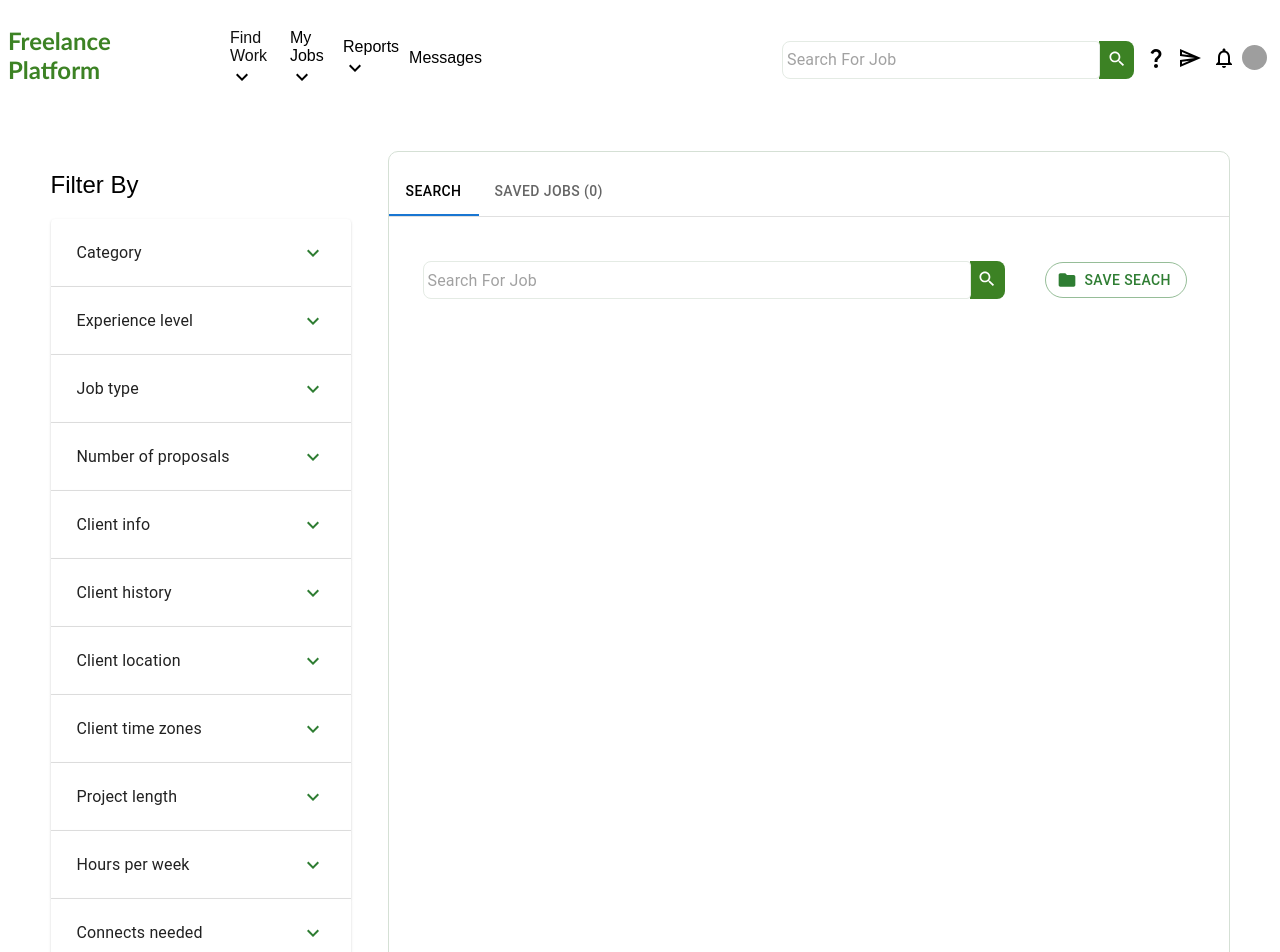
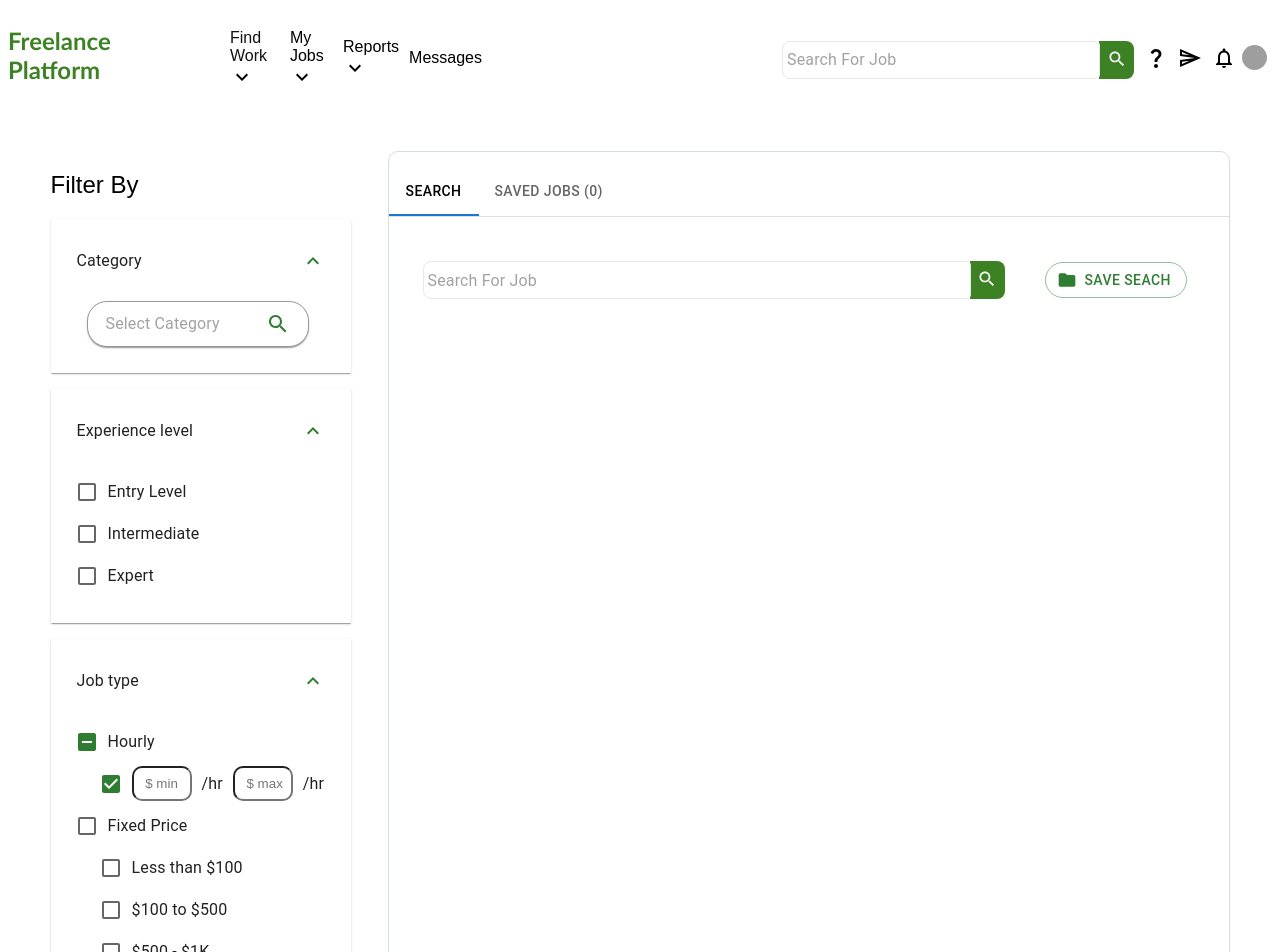
Before and after one commit to Mohammed10zak/Freelance-Platform, a React (Create React App) app: page /filter in a window 1280 px wide. Shown: the top 952 px of the page. Built offline with nearby package versions, Linux system fonts and the light colour scheme; no server answers; data requests are answered from the project's data file; sample sign-in values are in the browser's storage; grey boxes are pictures that could not be loaded.

Commit message:
edit expanded accordion

```diff
--- a/src/pages/Filter/Filters.jsx
+++ b/src/pages/Filter/Filters.jsx
@@ -144,7 +144,7 @@ export default function SimpleAccordion() {
   return (
     <>
       <H2>Filter By</H2>
-      <Accordion style={{ padding: "10px" }}>
+      <Accordion style={{ padding: "10px" }} defaultExpanded={true}>
         <AccordionSummary
           expandIcon={<ExpandMoreIcon color="success" />}
           aria-controls="panel1a-content"
@@ -178,7 +178,8 @@ export default function SimpleAccordion() {
           </Typography>
         </AccordionDetails>
       </Accordion>
-      <Accordion style={{ padding: "10px" }}>
+
+      <Accordion style={{ padding: "10px" }} defaultExpanded={true}>
         <AccordionSummary
           expandIcon={<ExpandMoreIcon color="success" />}
           aria-controls="panel2a-content"
@@ -205,7 +206,7 @@ export default function SimpleAccordion() {
           </Typography>
         </AccordionDetails>
       </Accordion>
-      <Accordion style={{ padding: "10px" }}>
+      <Accordion style={{ padding: "10px" }} defaultExpanded={true}>
         <AccordionSummary
           expandIcon={<ExpandMoreIcon color="success" />}
           aria-controls="panel2a-content"
@@ -269,7 +270,7 @@ export default function SimpleAccordion() {
         </AccordionDetails>
       </Accordion>
 
-      <Accordion style={{ padding: "10px" }}>
+      <Accordion style={{ padding: "10px" }} defaultExpanded={true}>
         <AccordionSummary
           expandIcon={<ExpandMoreIcon color="success" />}
           aria-controls="panel1a-content"
@@ -305,7 +306,7 @@ export default function SimpleAccordion() {
         </AccordionDetails>
       </Accordion>
 
-      <Accordion style={{ padding: "10px" }}>
+      <Accordion style={{ padding: "10px" }} defaultExpanded={true}>
         <AccordionSummary
           expandIcon={<ExpandMoreIcon color="success" />}
           aria-controls="panel1a-content"
@@ -329,7 +330,7 @@ export default function SimpleAccordion() {
         </AccordionDetails>
       </Accordion>
 
-      <Accordion style={{ padding: "10px" }}>
+      <Accordion style={{ padding: "10px" }} defaultExpanded={true}>
         <AccordionSummary
           expandIcon={<ExpandMoreIcon color="success" />}
           aria-controls="panel1a-content"
@@ -357,7 +358,7 @@ export default function SimpleAccordion() {
         </AccordionDetails>
       </Accordion>
 
-      <Accordion style={{ padding: "10px" }}>
+      <Accordion style={{ padding: "10px" }} defaultExpanded={true}>
         <AccordionSummary
           expandIcon={<ExpandMoreIcon color="success" />}
           aria-controls="panel1a-content"
@@ -392,7 +393,7 @@ export default function SimpleAccordion() {
         </AccordionDetails>
       </Accordion>
 
-      <Accordion style={{ padding: "10px" }}>
+      <Accordion style={{ padding: "10px" }} defaultExpanded={true}>
         <AccordionSummary
           expandIcon={<ExpandMoreIcon color="success" />}
           aria-controls="panel1a-content"
@@ -427,7 +428,7 @@ export default function SimpleAccordion() {
         </AccordionDetails>
       </Accordion>
 
-      <Accordion style={{ padding: "10px" }}>
+      <Accordion style={{ padding: "10px" }} defaultExpanded={true}>
         <AccordionSummary
           expandIcon={<ExpandMoreIcon color="success" />}
           aria-controls="panel1a-content"
@@ -460,7 +461,7 @@ export default function SimpleAccordion() {
         </AccordionDetails>
       </Accordion>
 
-      <Accordion style={{ padding: "10px" }}>
+      <Accordion style={{ padding: "10px" }} defaultExpanded={true}>
         <AccordionSummary
           expandIcon={<ExpandMoreIcon color="success" />}
           aria-controls="panel1a-content"
@@ -486,7 +487,7 @@ export default function SimpleAccordion() {
         </AccordionDetails>
       </Accordion>
 
-      <Accordion style={{ padding: "10px" }}>
+      <Accordion style={{ padding: "10px" }} defaultExpanded={true}>
         <AccordionSummary
           expandIcon={<ExpandMoreIcon color="success" />}
           aria-controls="panel1a-content"
```
